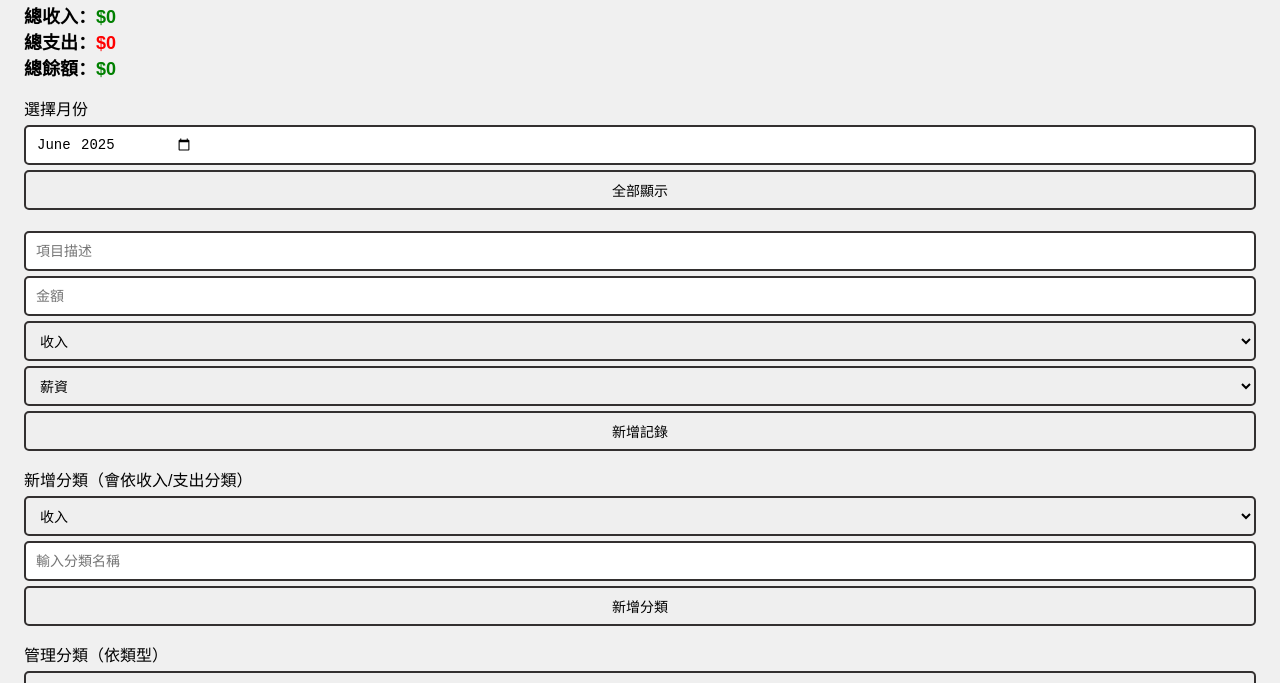
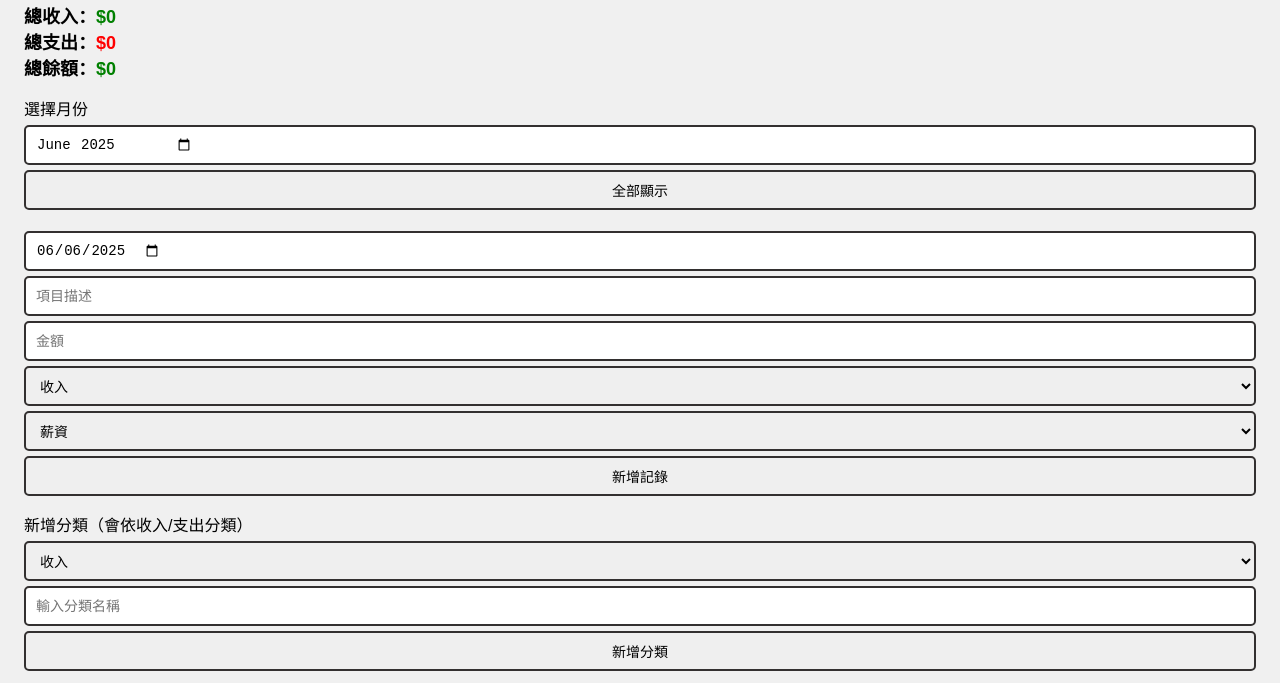
Before and after one commit to AIKULIN/mobile_ledger, a plain HTML site: page index.html in a window 1280 px wide. Shown: the part 111-794 px from the top of the page. Drawn offline with nearby package versions, Linux system fonts and the light colour scheme.

Commit message:
Update README with new date feature

```diff
--- a/index.html
+++ b/index.html
@@ -103,6 +103,7 @@
 </div>
 
 <form id="entryForm">
+    <input type="date" id="entryDate" required>
     <input type="text" id="desc" placeholder="項目描述" required>
     <input type="number" id="amount" placeholder="金額" required>
     <select id="type">
@@ -173,6 +174,7 @@
     const typeSelect = document.getElementById('type');
     const newCategoryTypeSelect = document.getElementById('categoryType');
     const categorySelect = document.getElementById('category');
+    const dateInput = document.getElementById('entryDate');
 
     // base64 encode/decode for simple obfuscation
     const encode = (str) => btoa(unescape(encodeURIComponent(str)));
@@ -386,7 +388,7 @@
         const amount = parseFloat(amountInput.value);
         const type = typeSelect.value;
         const category = categorySelect.value;
-        const date = new Date().toISOString().slice(0, 10); // YYYY-MM-DD
+        const date = dateInput.value || new Date().toISOString().slice(0, 10); // YYYY-MM-DD
 
         if (!desc || isNaN(amount)) return;
 
@@ -422,6 +424,7 @@
 
     // 載入
     document.getElementById('calendar').value = new Date().toISOString().slice(0, 7);
+    dateInput.value = new Date().toISOString().slice(0, 10);
     renderEntries();
 
     const defaultIncomeCategories = ['薪資', '投資', '其他'];
```
Also changed, not shown: README.md.
